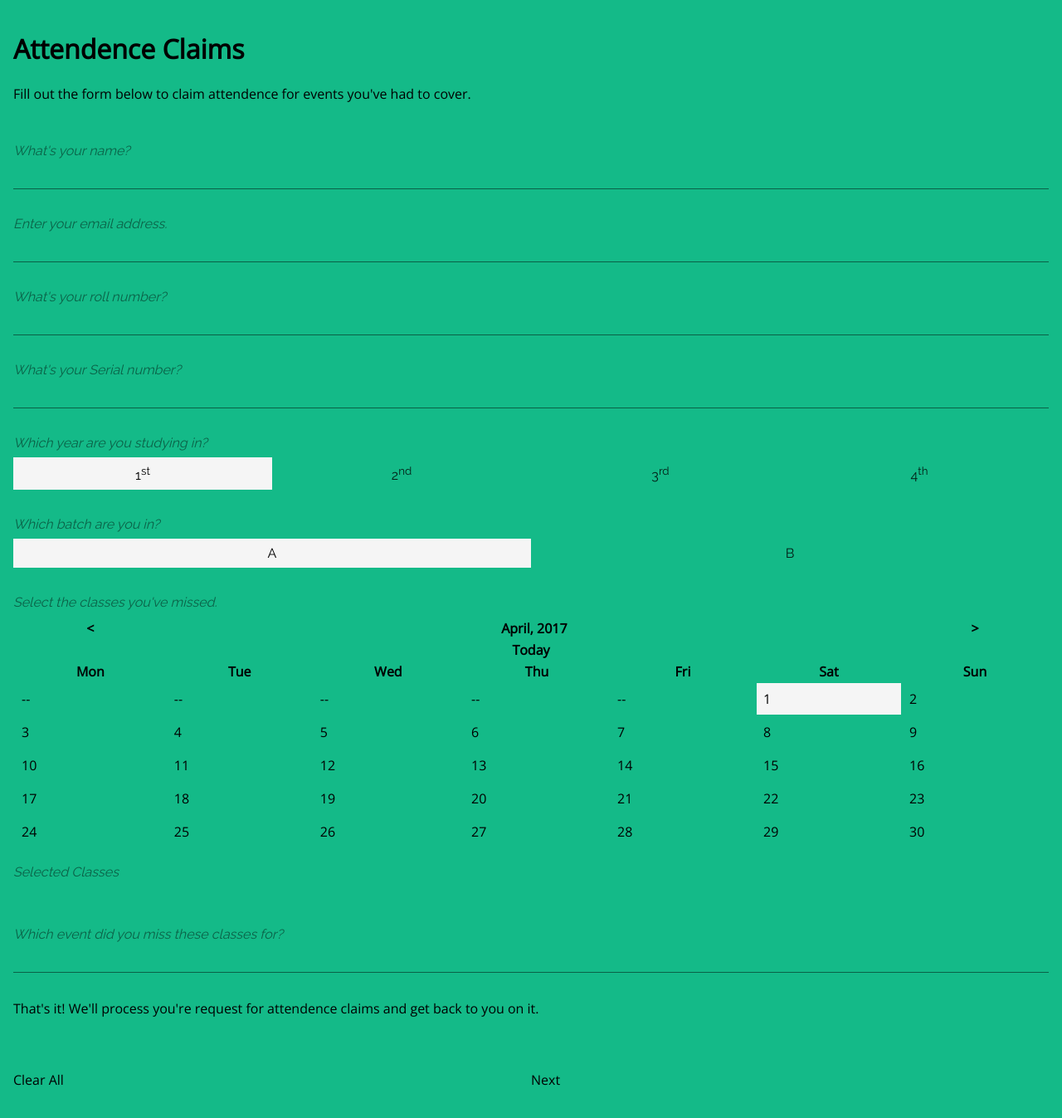
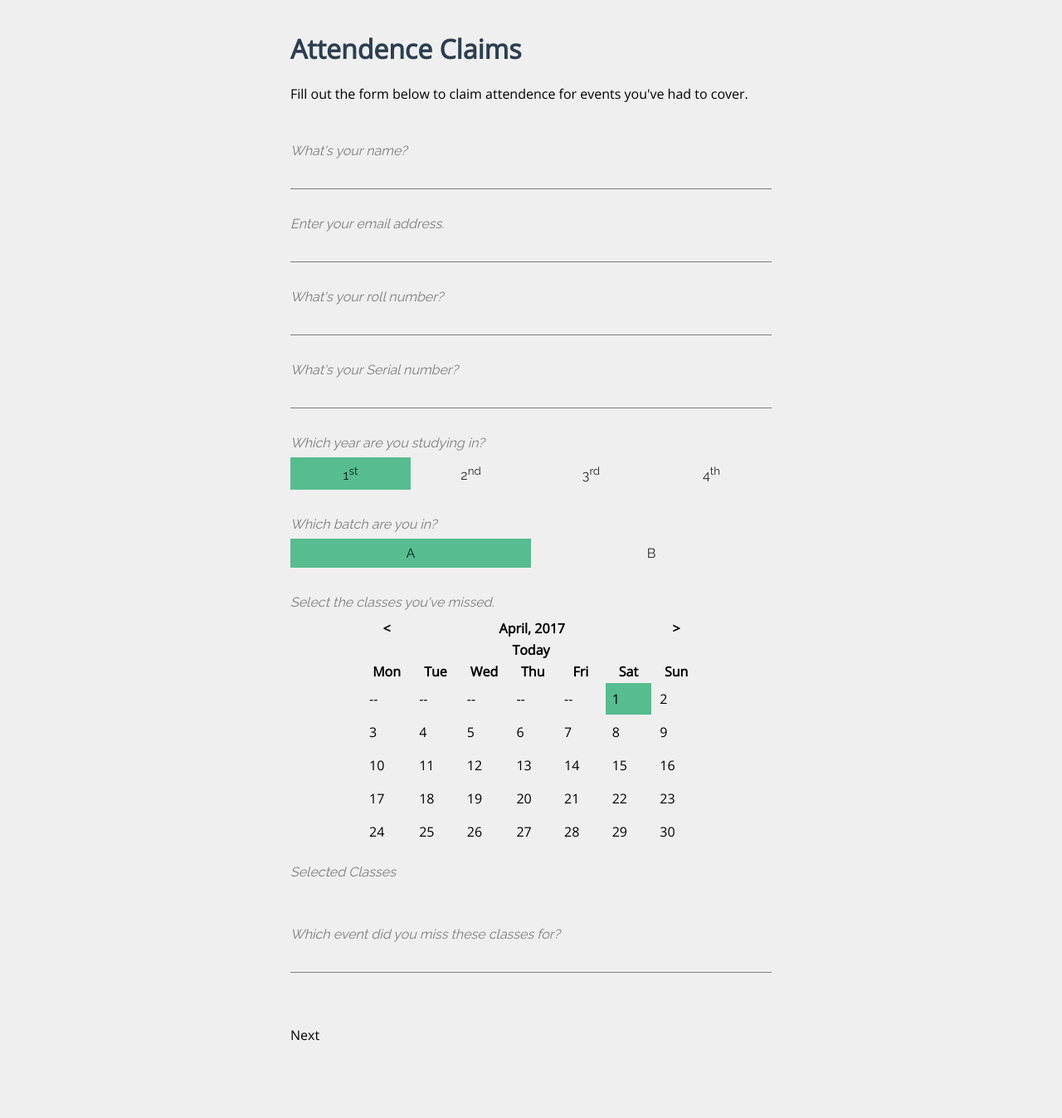
Before and after one commit to sidharthramesh/attendance-claims, a Flask app: page / in a window 1280 px wide. Shown: the top 1347 px of the page at 83% size. Run offline with Flask 2, Linux system fonts and the light colour scheme; data that the repository does not hold is empty.

Commit message:
FRONT END BOOM (#9)

```diff
--- a/flask_app.py
+++ b/flask_app.py
@@ -133,9 +133,12 @@ def view_all():
                     raise
         return jsonify({"status":"success"})
 
-@app.route('/download', methods = ['POST'])
+@app.route('/download', methods = ['GET'])
 def make_excel():
-    ids = request.json['ids']
+    #print(request.json)
+    ids = request.args.get('ids')
+    ids = ids.split(',')
+    app.logger.info(ids)
     claims_objs = get_new_by_ids(ids)
     claims = [['Serial', 'Roll no','Name','Date','Classes Missed','Time','Event','Semester']]
     for claim in claims_objs:
--- a/static/script.js
+++ b/static/script.js
@@ -158,7 +158,6 @@ function updateClasses (date, year, batch) {
   }
   xhttp.onreadystatechange = function() {
     if (this.readyState == 4 && this.status == 200) {
-      // TODO
       var dayClasses = JSON.parse(this.responseText);
       var dayClasses_length = dayClasses.length;
       var doc = document;
@@ -262,6 +261,13 @@ function sendReq () {
   var xmlhttp = new XMLHttpRequest();
   xmlhttp.open("POST", '/classdata');
   xmlhttp.setRequestHeader("Content-Type", "application/json");
+  xmlhttp.onreadystatechange = function() {
+    if (this.readyState == 4 && this.status == 200) {
+      var lst = JSON.parse(this.responseText);
+      document.getElementById('download_link').href = "/download?ids=" + lst.join(',');
+      document.getElementById('download').style.display = "inline";
+    }
+  };
   xmlhttp.send(JSON.stringify(harvest()));
 };
 
@@ -329,7 +335,7 @@ document.getElementById('buttonTray_next').addEventListener('click', function ()
     }
   }*/
   sendReq();
-  //document.getElementById('buttonTray').parentNode.removeChild(document.getElementById('buttonTray'));
+  document.getElementById('buttonTray').parentNode.removeChild(document.getElementById('buttonTray'));
   document.getElementById('thankyou').className = "show";
 }, false);
 
--- a/static/styles.css
+++ b/static/styles.css
@@ -1,4 +1,31 @@
 @import url('https://fonts.googleapis.com/css?family=Open+Sans|Raleway');
+
+body
+{
+  background:#EFEFEF;
+}
+#viewport h1
+{
+  color:#2C3E50;
+}
+#viewport > div .tooltip
+{
+  color:rgba(0,0,0,0.48);
+}
+.selected
+{
+  background:#57BC90;
+  color:black;
+}
+#classes_datedList > div
+{
+  color:white !important;
+  background:#A5A5AF !important;
+}
+#classes_selection_selection > div
+{
+  background:#CAEBF2;
+}
 
 body
 {
@@ -10,7 +37,6 @@ body
   top:0px;
   left:0px;
   overflow:hidden;
-  background:rgb(20,186,136);
 }
 #viewport
 {
@@ -28,7 +54,11 @@ body
   padding:16px;
   display:block;
 }
-#viewport > div.show
+#viewport > #thankyou
+{
+  display:none;
+}
+#viewport > #thankyou.show
 {
   display:block;
 }
@@ -38,7 +68,6 @@ body
   font-family: 'Raleway', sans-serif;
   font-style:italic;
   font-size:16px;
-  color:rgba(0,0,0,0.48);
 }
 #viewport > div input[type=text],
 #viewport > div input[type=number],
@@ -63,10 +92,18 @@ body
 }
 #buttonTray > div
 {
-  width:50%;
+  width:100%;
   height:32px;
   font-size:16px;
   display:inline-block;
+}
+#buttonTray > div:hover
+{
+  background:rgba(0,0,0,0.16);
+}
+#buttonTray > div:hover
+{
+  background:rgba(0,0,0,0.32);
 }
 
 #year_years,
@@ -97,12 +134,6 @@ body
 {
   background:rgba(0,0,0,0.32);
 }
-#year_years > div.selected,
-#batch_batches > div.selected
-{
-  background:rgb(245,245,245);
-  color:black;
-}
 
 #classes_calendar > table
 {
@@ -121,11 +152,6 @@ body
 {
   background:rgba(0,0,0,0.32);
 }
-#classes_calendar > table td.selected
-{
-  background:rgb(245,245,245);
-  color:black;
-}
 #classes_datedList,
 #classes_selection_selection
 {
@@ -137,7 +163,6 @@ body
   width:calc(100% - 16px);
   padding:8px;
   margin-bottom:8px;
-  background:white;
   display:table;
 }
 #classes_datedList > div > div,
@@ -179,7 +204,9 @@ body
 #classes_datedList > div > div:nth-child(1) > div > select,
 #classes_selection_selection > div > div:nth-child(1) > div > select
 {
+  padding:8px;
   display:block;
+  border:transparent;
   outline:none;
 }
 #classes_datedList > div > div:nth-child(2),
@@ -195,8 +222,22 @@ body
   width:32px;
   height:32px;
 }
-
 #buttonTray > div
 {
   cursor:pointer;
 }
+
+@media all and (min-width: 410px) {
+  #classes_calendar
+  {
+    max-width:410px;
+    margin:0 auto;
+  }
+}
+@media all and (min-width: 580px) {
+  #viewport > div
+  {
+    width:580px;
+    margin:0 auto;
+  }
+}
--- a/templates/index.html
+++ b/templates/index.html
@@ -82,11 +82,13 @@
         <input id="events_text" type="text"/>
       </div>
       <div id="thankyou">
-        <div>That's it! We'll process you're request for attendence claims and get back to you on it.</div>
+        <div>
+          That's it! We'll process you're request for attendence claims and get back to you on it.<br/>
+          <span id="download" style="display: none;">If you want to download this as a csv file, click <a id="download_link" href="">Click Here!</a></span>
+        </div>
       </div>
       <div id="validation"></div>
       <div id="buttonTray" class="show">
-        <div id="buttonTray_clearAll">Clear All</div>
         <div id="buttonTray_next">Next</div>
       </div>
     </div>
```
